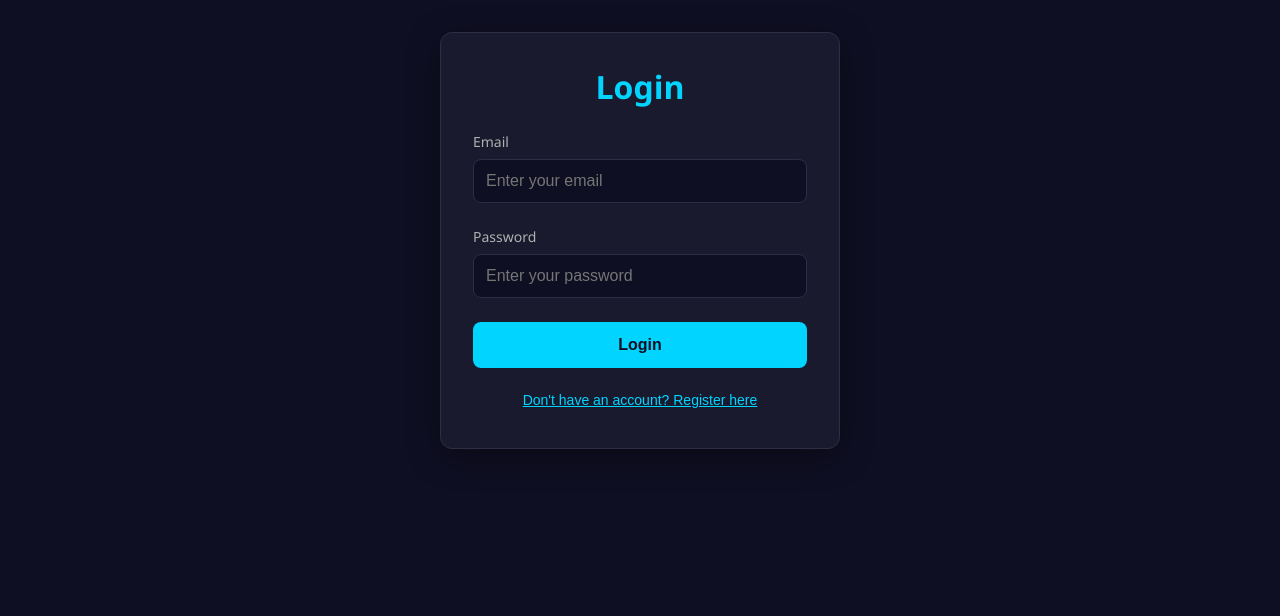
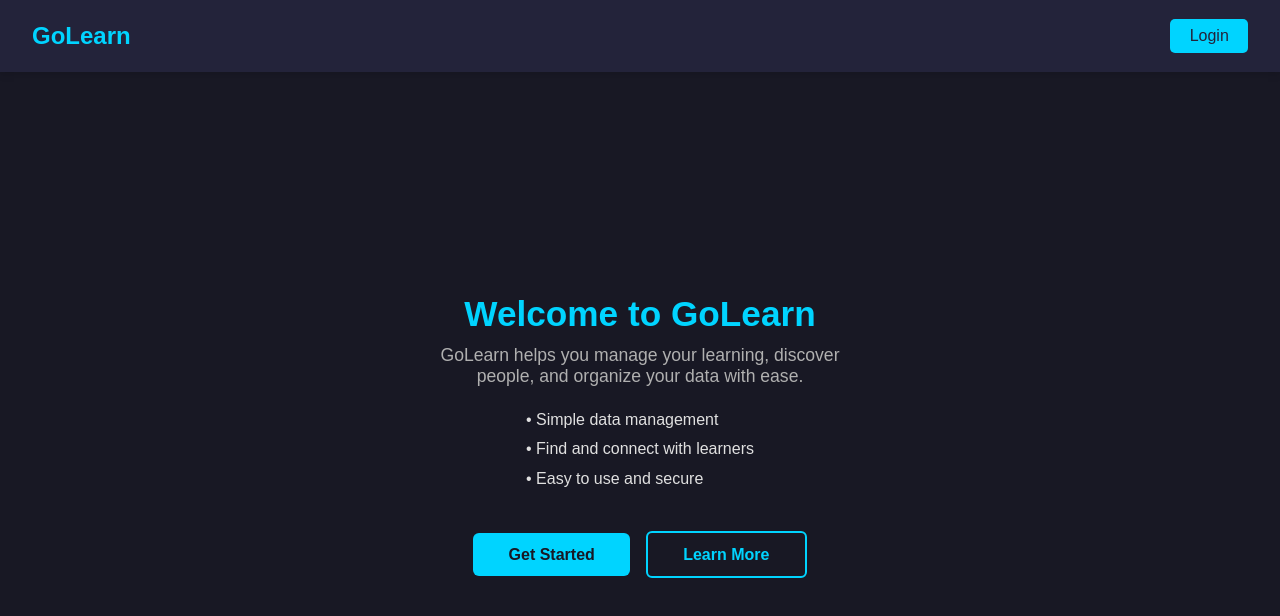
Before and after one commit to akashrao-a11y/submission, a React app in the folder manual-react-app/: page / in a window 1280 px wide. Shown: the top 616 px of the page. Built offline with nearby package versions, Linux system fonts and the light colour scheme.

Commit message:
total project theme change and landing page added

```diff
--- /dev/null
+++ b/manual-react-app/src/components/LandingPage.jsx
@@ -0,0 +1,123 @@
+import React from 'react';
+import { useNavigate } from 'react-router-dom';
+
+function LandingPage() {
+    const navigate = useNavigate();
+
+    return (
+        <div style={{
+            minHeight: '100vh',
+            background: '#181824',
+            display: 'flex',
+            flexDirection: 'column',
+            fontFamily: 'sans-serif'
+        }}>
+            <header style={{
+                display: 'flex',
+                justifyContent: 'space-between',
+                alignItems: 'center',
+                padding: '1.2rem 2rem',
+                background: '#23233a',
+                boxShadow: '0 2px 8px rgba(0,0,0,0.15)'
+            }}>
+                <h1 style={{
+                    color: '#00d4ff',
+                    fontSize: '1.5rem',
+                    margin: 0,
+                    fontWeight: 700
+                }}>
+                    GoLearn
+                </h1>
+                <button
+                    style={{
+                        padding: '0.5rem 1.2rem',
+                        fontSize: '1rem',
+                        color: '#23233a',
+                        background: '#00d4ff',
+                        border: 'none',
+                        borderRadius: '5px',
+                        cursor: 'pointer',
+                        fontWeight: 500
+                    }}
+                    onClick={() => navigate('/login')}
+                >
+                    Login
+                </button>
+            </header>
+            <main style={{
+                flex: 1,
+                display: 'flex',
+                flexDirection: 'column',
+                alignItems: 'center',
+                justifyContent: 'center',
+                padding: '2rem'
+            }}>
+                <h2 style={{
+                    color: '#00d4ff',
+                    fontSize: '2.2rem',
+                    marginBottom: '0.7rem',
+                    fontWeight: 700
+                }}>
+                    Welcome to GoLearn
+                </h2>
+                <p style={{
+                    color: '#b0b0b0',
+                    fontSize: '1.1rem',
+                    marginBottom: '1.5rem',
+                    maxWidth: '420px',
+                    textAlign: 'center'
+                }}>
+                    GoLearn helps you manage your learning, discover people, and organize your data with ease.
+                </p>
+                <ul style={{
+                    color: '#e0e0e0',
+                    fontSize: '1rem',
+                    marginBottom: '2rem',
+                    padding: 0,
+                    listStyle: 'none',
+                    textAlign: 'left',
+                    maxWidth: '350px'
+                }}>
+                    <li style={{ marginBottom: '0.7rem' }}>• Simple data management</li>
+                    <li style={{ marginBottom: '0.7rem' }}>• Find and connect with learners</li>
+                    <li style={{ marginBottom: '0.7rem' }}>• Easy to use and secure</li>
+                </ul>
+                <div>
+                    <button
+                        style={{
+                            padding: '0.8rem 2.2rem',
+                            fontSize: '1rem',
+                            color: '#181824',
+                            background: '#00d4ff',
+                            border: 'none',
+                            borderRadius: '6px',
+                            cursor: 'pointer',
+                            fontWeight: 600,
+                            marginRight: '1rem'
+                        }}
+                        onClick={() => navigate('/login')}
+                    >
+                        Get Started
+                    </button>
+                    <button
+                        style={{
+                            padding: '0.8rem 2.2rem',
+                            fontSize: '1rem',
+                            color: '#00d4ff',
+                            background: 'transparent',
+                            border: '2px solid #00d4ff',
+                            borderRadius: '6px',
+                            cursor: 'pointer',
+                            fontWeight: 600
+                        }}
+                        onClick={() => navigate('/about')}
+                    >
+                        Learn More
+                    </button>
+                </div>
+            </main>
+        </div>
+    );
+}
+
+export default LandingPage;
--- a/manual-react-app/src/main.jsx
+++ b/manual-react-app/src/main.jsx
@@ -5,22 +5,25 @@ import App from './App';
 import About from './components/About';
 import Contact from './components/Contact';
 import Login from './components/Login';
+import LandingPage from './components/LandingPage';
 
 function MainContent() {
     const location = useLocation();
-    const isLoginPage = location.pathname === '/';
+    const isLoginPage = location.pathname === '/login';
+    const isLandingPage = location.pathname === '/';
 
     return (
         <div>
-            {!isLoginPage && <Topbarlayout />}
+            {!isLoginPage && !isLandingPage && <Topbarlayout />}
             <div
                 style={{
-                    marginTop: isLoginPage ? '0' : '80px',
-                    minHeight: isLoginPage ? '100vh' : 'calc(100vh - 80px)',
+                    marginTop: (isLoginPage || isLandingPage) ? '0' : '80px',
+                    minHeight: (isLoginPage || isLandingPage) ? '100vh' : 'calc(100vh - 80px)',
                 }}
             >
                 <Routes>
-                    <Route path="/" element={<Login />} />
+                    <Route path="/" element={<LandingPage />} />
+                    <Route path="/login" element={<Login />} />
                     <Route path="/home" element={<App />} />
                     <Route path="/about" element={<About />} />
                     <Route path="/contact" element={<Contact />} />
```
